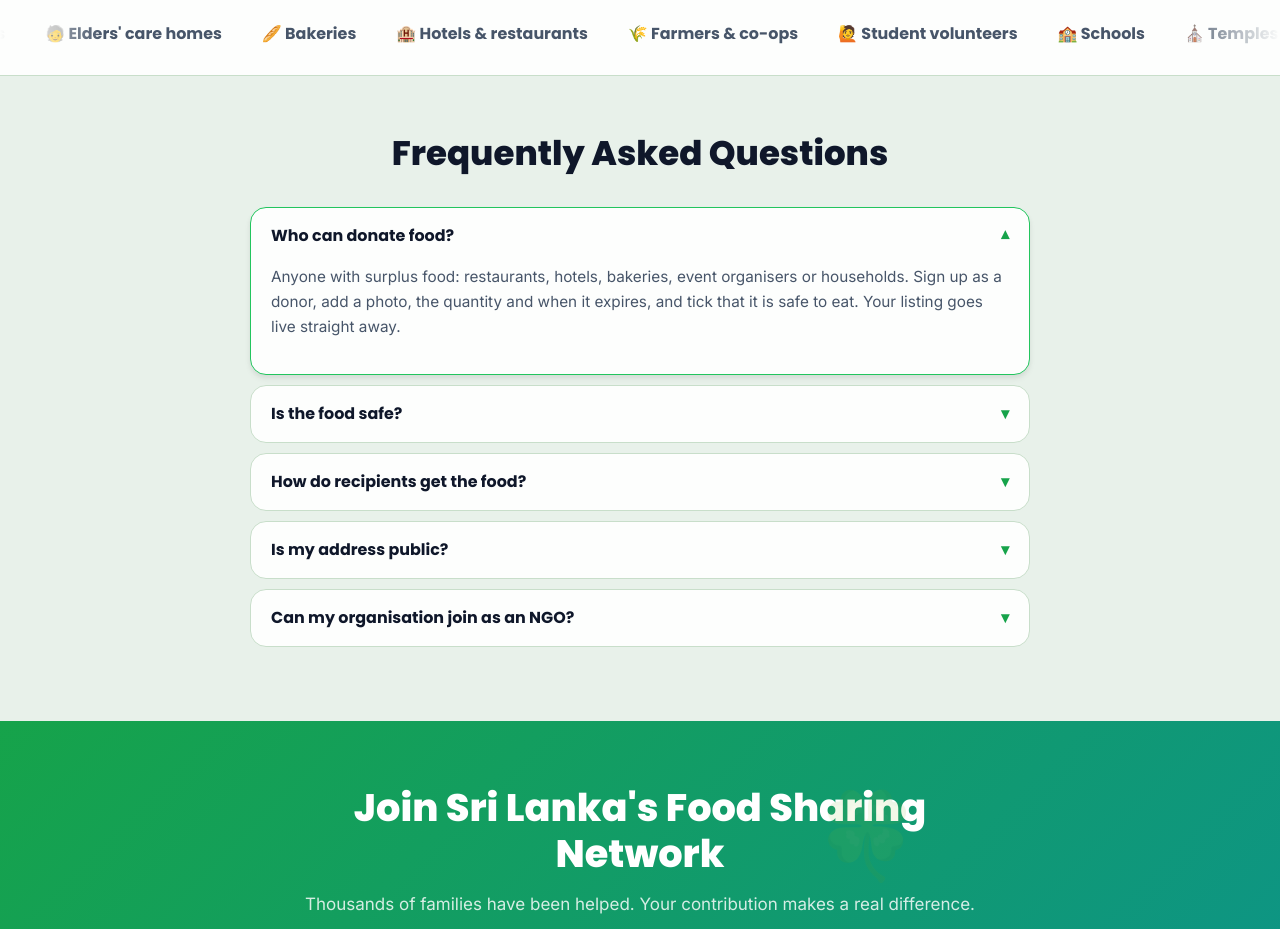
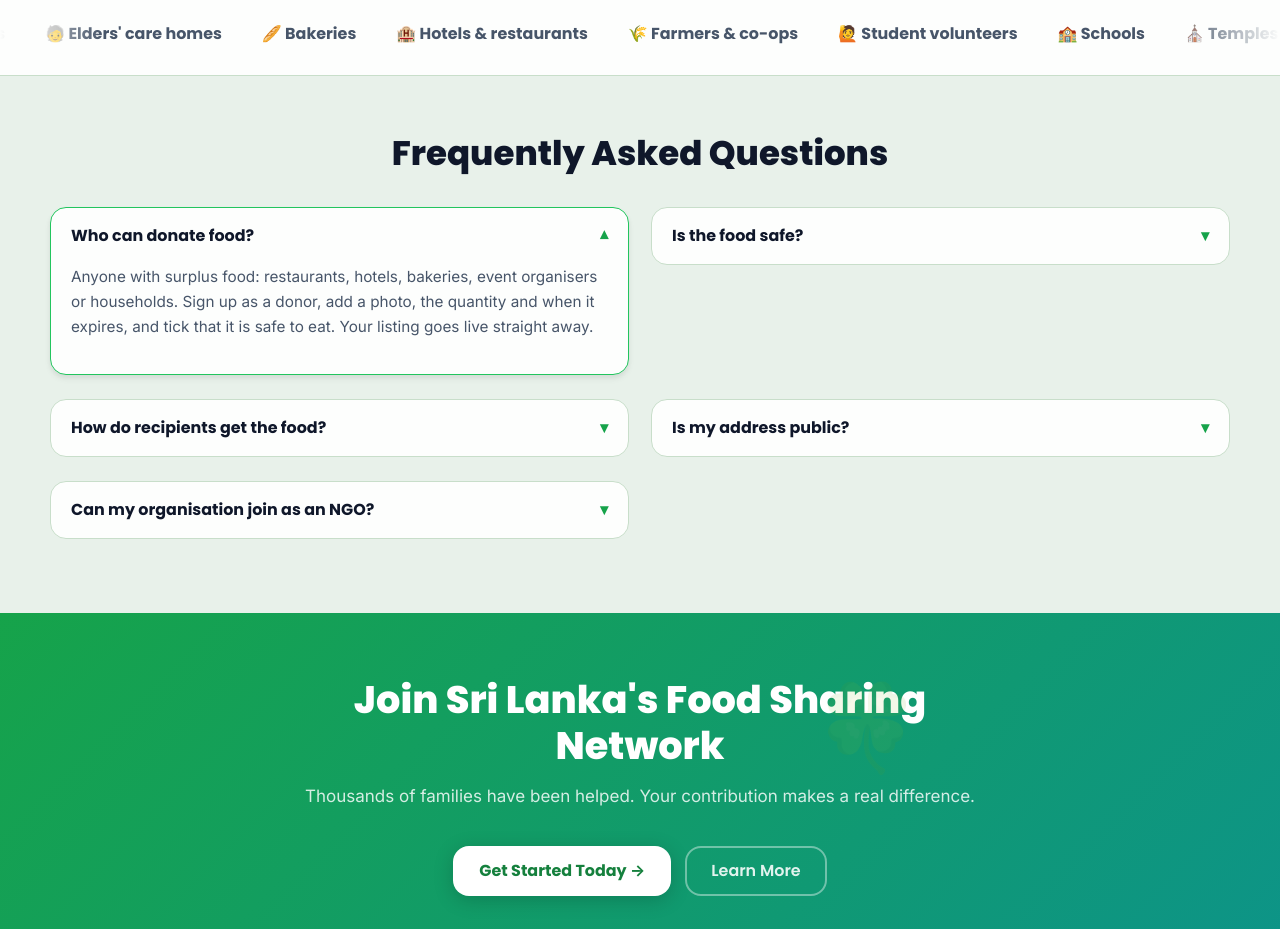
Before and after one commit to InduwaraIhalavithana/Sharing-Excess, a React (Vite) app in the folder frontend/: page / in a window 1280 px wide. Shown: the part 3040-3969 px from the top of the page. Built offline with nearby package versions, Linux system fonts and the light colour scheme; no server answers.

Commit message:
Home FAQ in two columns on wide screens

```diff
--- a/frontend/src/wide.css
+++ b/frontend/src/wide.css
@@ -124,3 +124,9 @@
   .req-timeline { flex-wrap: wrap; row-gap: 4px; }
   .req-timeline__label { font-size: .68rem; }
 }
+
+/* Home FAQ: two columns on a wide screen (each question opens within its own column) */
+@media (min-width: 1100px) {
+  .home-faq .home-faq__inner { max-width: 1180px; }
+  .home-faq .home-faq__list { display: grid; grid-template-columns: 1fr 1fr; gap: 14px 22px; align-items: start; }
+}
```
